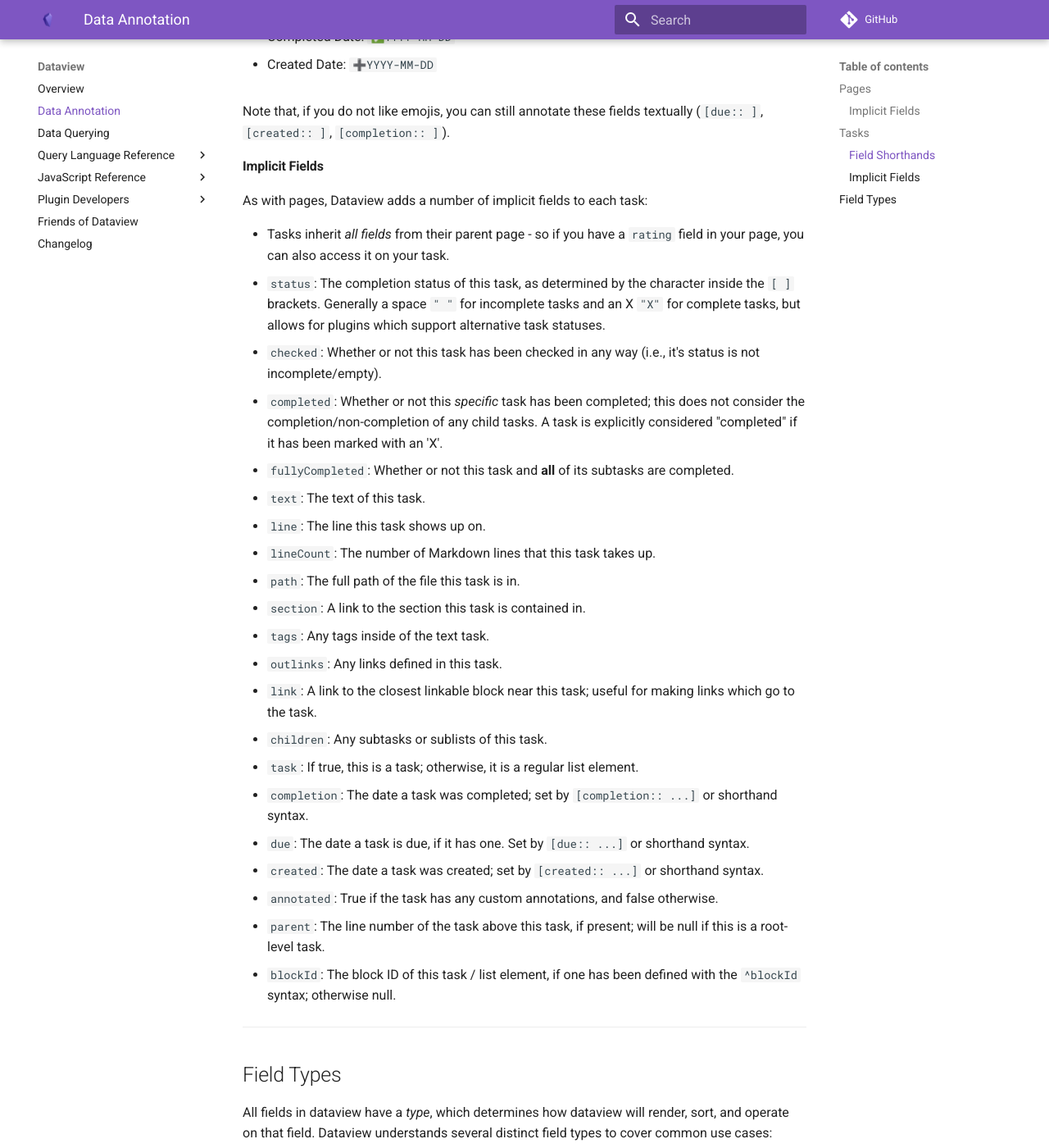
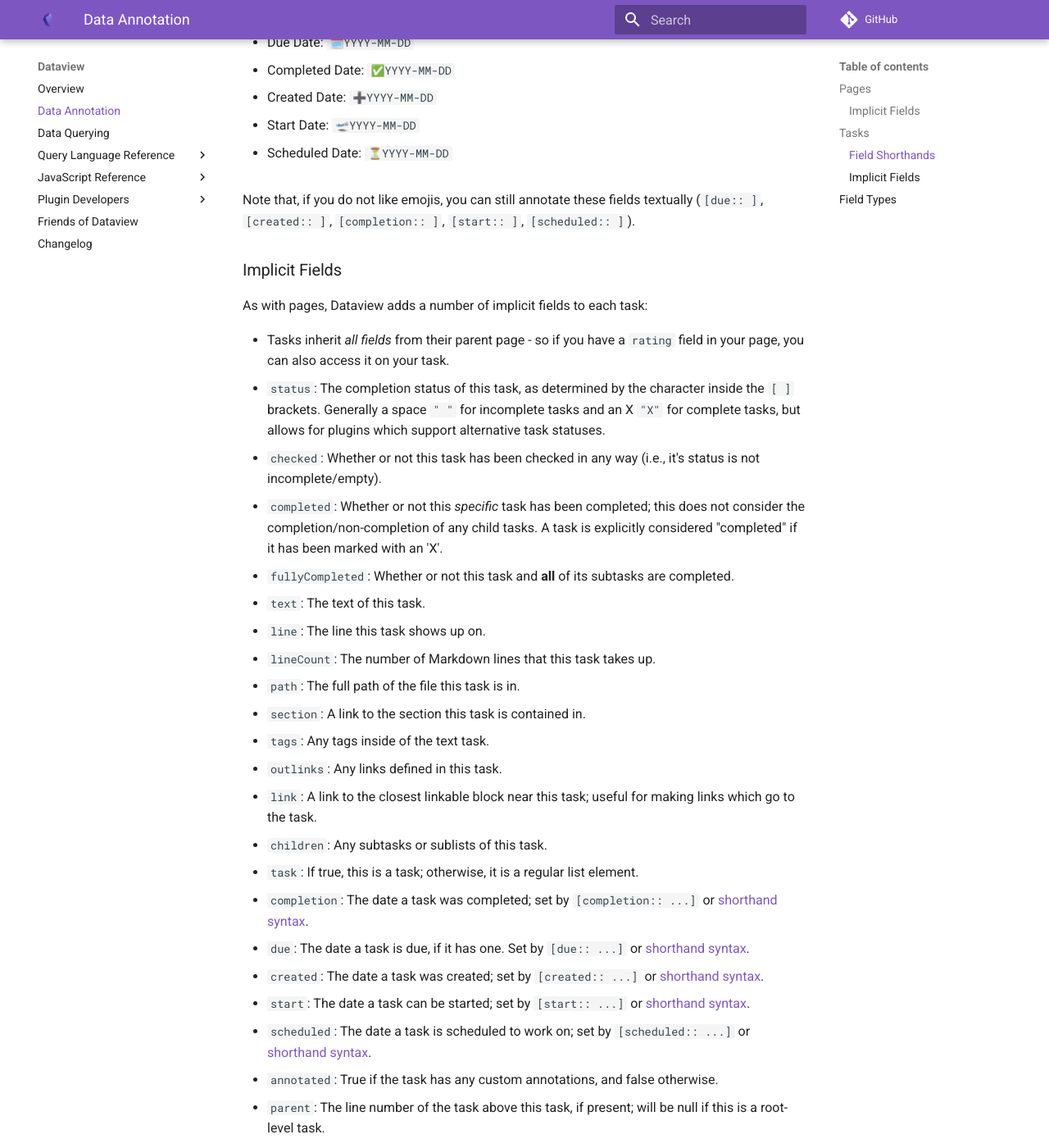
Before and after one commit to blacksmithgu/obsidian-dataview, an MkDocs documentation site: the page built from docs/docs/data-annotation.md, in a window 1280 px wide and 1400 px high, scrolled down 2926 px. Shown: the whole window at 82% size. Built offline with MkDocs 1.6.1 and Material for MkDocs 9.7.7, drawn with Linux system fonts in a browser that asks for light colours; comment, search, counter and statistics services are not loaded; some of the changed text lies outside the part shown.

Commit message:
feat: tasks emoji shorthands `start` & `scheduled` (#1288)
* feat: Tasks start and scheduled emoji shorthands

* fix: Do not break links by changing header

* fix: character classes for emoji shorthand regex

* fix(docs): typo fix

* fixup due date regex and more markdownlint errors

* fix(docs): Shorthand exmpls compat w Tasks plugin

````diff
--- a/docs/docs/data-annotation.md
+++ b/docs/docs/data-annotation.md
@@ -59,7 +59,7 @@ reviewed: false
 [mood:: okay] | [length:: 2 hours]
 ```
 
-#### Implicit Fields
+### Implicit Fields
 
 Dataview automatically adds a large amount of metadata to each page:
 
@@ -103,7 +103,7 @@ You can also annotate your *tasks* (I.e., lines of the form `- [ ] blah blah bla
 - [X] I finished this on [completion::2021-08-15].
 ```
 
-#### Field Shorthands
+### Field Shorthands
 
 For supporting "common use cases", Dataview understands a few shorthands for common data you may want to annotate task
 with:
@@ -112,15 +112,19 @@ with:
     - Due Date: `🗓️YYYY-MM-DD`
     - Completed Date: `✅YYYY-MM-DD`
     - Created Date: `➕YYYY-MM-DD`
+    - Start Date: `🛫YYYY-MM-DD`
+    - Scheduled Date: `⏳YYYY-MM-DD`
 === "Example"
-    - [ ] Do this saturday 🗓️2021-08-29.
-    - [x] Completed last saturday ✅2021-08-22.
-    - [ ] I made this on ➕1990-06-14.
+    - [ ] Due this saturday 🗓️2021-08-29
+    - [x] Completed last saturday ✅2021-08-22
+    - [ ] I made this on ➕1990-06-14
+    - [ ] Task I can start this weekend 🛫2021-08-29
+    - [x] Task I finished ahead of schedule ⏳2021-08-29 ✅2021-08-22
 
 Note that, if you do not like emojis, you can still annotate these fields textually (`[due:: ]`, `[created:: ]`,
-`[completion:: ]`).
+`[completion:: ]`, `[start:: ]`, `[scheduled:: ]`).
 
-#### Implicit Fields
+### Implicit Fields
 
 As with pages, Dataview adds a number of implicit fields to each task:
 
@@ -144,9 +148,11 @@ As with pages, Dataview adds a number of implicit fields to each task:
 - `link`: A link to the closest linkable block near this task; useful for making links which go to the task.
 - `children`: Any subtasks or sublists of this task.
 - `task`: If true, this is a task; otherwise, it is a regular list element.
-- `completion`: The date a task was completed; set by `[completion:: ...]` or shorthand syntax.
-- `due`: The date a task is due, if it has one. Set by `[due:: ...]` or shorthand syntax.
-- `created`: The date a task was created; set by `[created:: ...]` or shorthand syntax.
+- `completion`: The date a task was completed; set by `[completion:: ...]` or [shorthand syntax](#field-shorthands).
+- `due`: The date a task is due, if it has one. Set by `[due:: ...]` or [shorthand syntax](#field-shorthands).
+- `created`: The date a task was created; set by `[created:: ...]` or [shorthand syntax](#field-shorthands).
+- `start`: The date a task can be started; set by `[start:: ...]` or [shorthand syntax](#field-shorthands).
+- `scheduled`: The date a task is scheduled to work on; set by `[scheduled:: ...]` or [shorthand syntax](#field-shorthands).
 - `annotated`: True if the task has any custom annotations, and false otherwise.
 - `parent`: The line number of the task above this task, if present; will be null if this is a root-level task.
 - `blockId`: The block ID of this task / list element, if one has been defined with the `^blockId` syntax; otherwise null.
@@ -159,22 +165,22 @@ All fields in dataview have a *type*, which determines how dataview will render,
 Dataview understands several distinct field types to cover common use cases:
 
 - **Text**: The default catch-all. If a field doesn't match a more specific type, it is just plain text.
-    ```
+    ```markdown
     Example:: This is some normal text.
     ```
 - **Number**: Numbers like '6' and '3.6'.
-    ```
+    ```markdown
     Example:: 6
     Example:: 2.4
     Example:: -80
     ```
 - **Boolean**: true/false, as the programming concept.
-    ```
+    ```markdown
     Example:: true
     Example:: false
     ```
 - **Date**: ISO8601 dates of the general form `YYYY-MM[-DDTHH:mm:ss.nnn+ZZ]`. Everything after the month is optional.
-    ```
+    ```markdown
     Example:: 2021-04-18
     Example:: 2021-04-18T04:19:35.000
     Example:: 2021-04-18T04:19:35.000+06:30
@@ -182,7 +188,7 @@ Dataview understands several distinct field types to cover common use cases:
 - **Duration**: Durations of the form `<time> <unit>`, like `6 hours` or `4 minutes`. Common english abbreviations like
   `6hrs` or `2m` are accepted. You can specify multiple units using an optional comma separator: `6 hours, 4 minutes`
   or `6hr4min`.
-    ```
+    ```markdown
     Example:: 7 hours
     Example:: 4min
     Example:: 16 days
@@ -191,19 +197,19 @@ Dataview understands several distinct field types to cover common use cases:
     ```
 - **Link**: Plain Obsidian links like `[[Page]]` or `[[Page|Page Display]]`.
     - If you reference a link in frontmatter, you need to quote it, as so: `key: "[[Link]]"`. This is default Obsidian-supported behavior.
-    ```
+    ```markdown
     Example:: [[A Page]]
     Example:: [[Some Other Page|Render Text]]
     ```
 - **List**: Lists of other dataview fields. In YAML, these are defined as normal YAML lists; for inline fields, they are
   just comma-separated lists.
-    ```
+    ```markdown
     Example:: 1, 2, 3
     Example:: "yes", "or", "no"
     ```
 - **Object**: A map of name to dataview field. These can only be defined in YAML frontmatter, using the normal YAML
   object syntax:
-  ```
+  ```yaml
   field:
     value1: 1
     value2: 2
````
Also changed, not shown: 4 other files.
